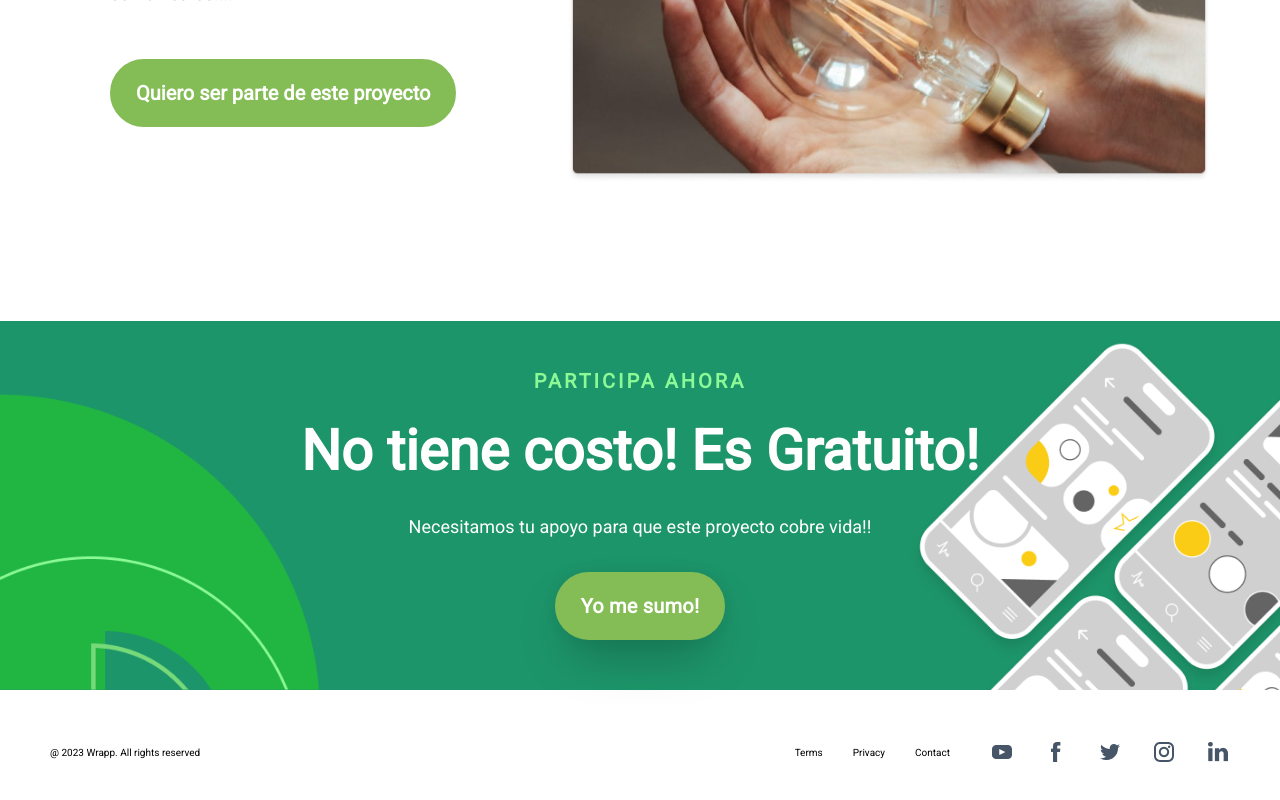
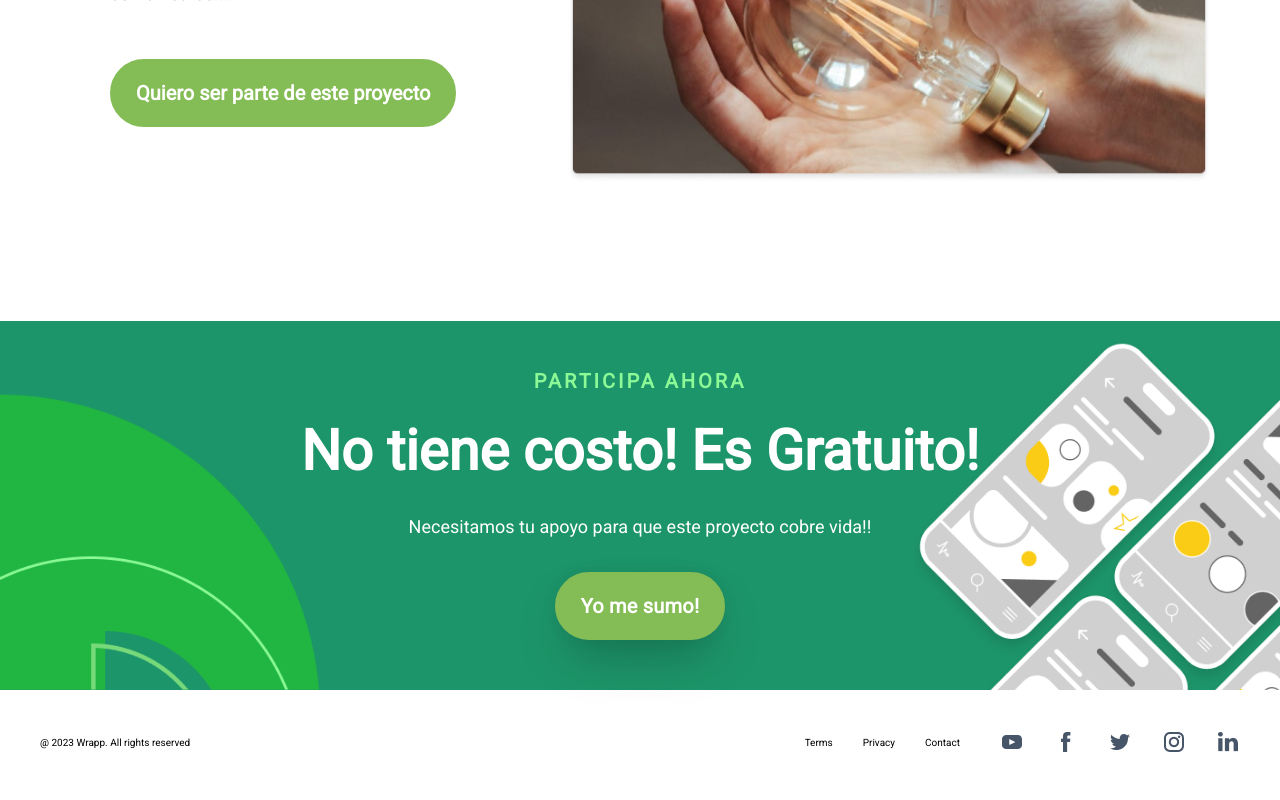
Before and after one commit to SaidGandur01/remember-me-landing, a Nuxt app: page / in a window 1280 px wide. Shown: the part 4454-5254 px from the top of the page. Built offline with nearby package versions, Linux system fonts and the light colour scheme.

Commit message:
footer fix

```diff
--- a/components/footer.vue
+++ b/components/footer.vue
@@ -31,7 +31,7 @@
 </template>
 <style lang="scss" scoped>
 footer {
-  padding: 5rem;
+  padding: 4rem;
   height: auto;
   display: flex;
   justify-content: space-between;
```
